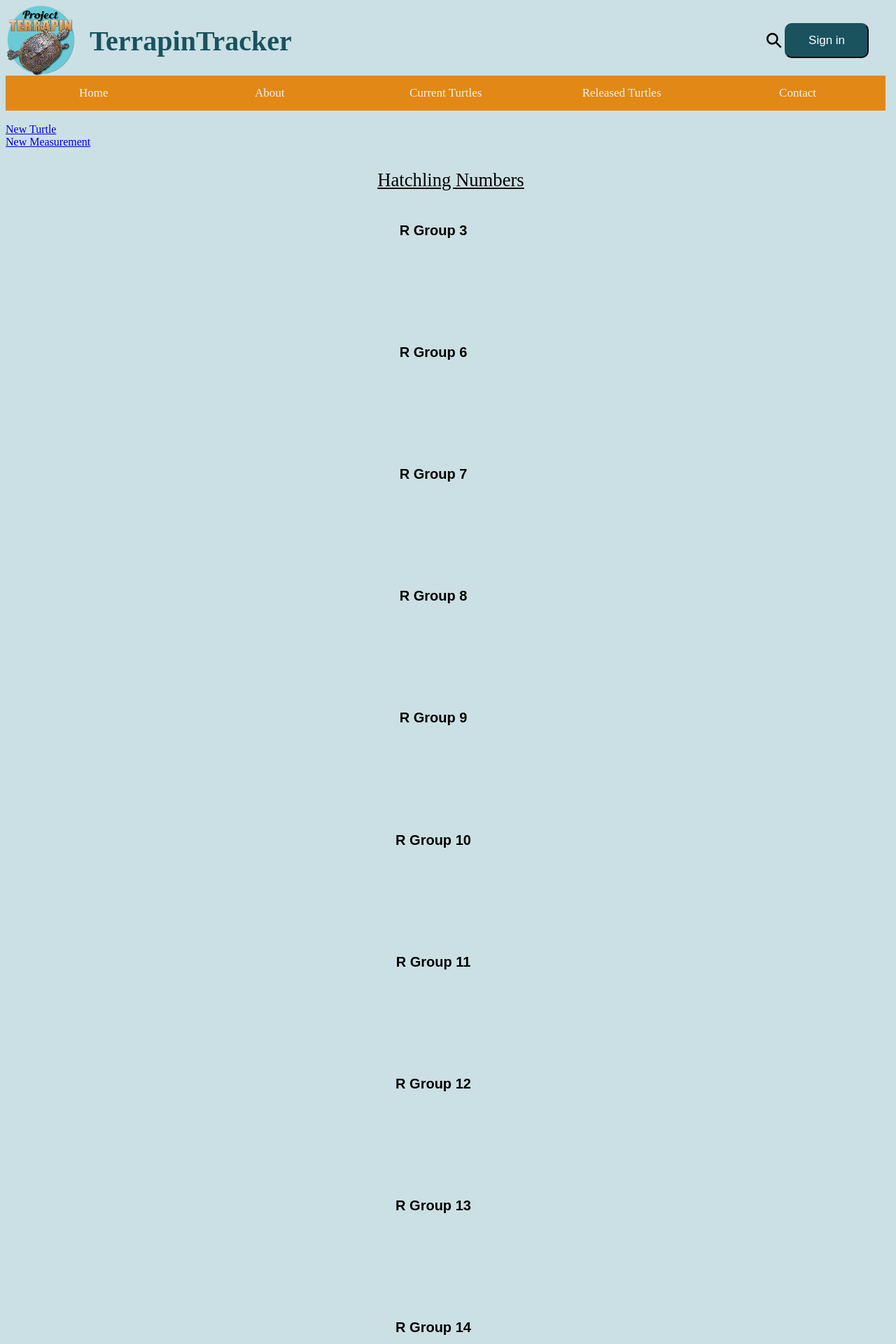
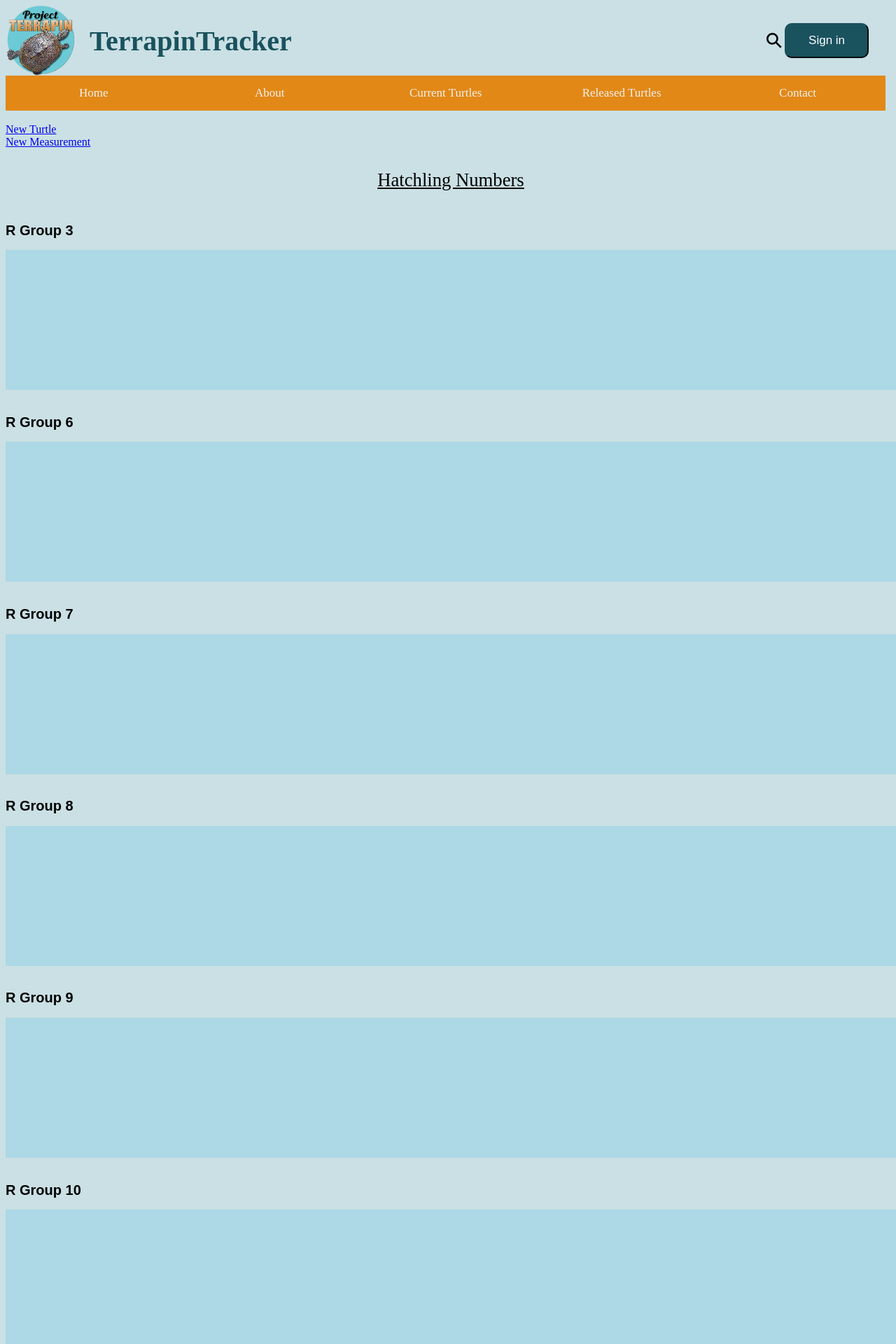
Before and after one commit to henbestaj/senior-capstone, a Django app: template terrapin_tracker/turtles/templates/turtles/current.html in a window 1280 px wide. Shown: the top 1920 px of the page at 70% size. Run offline with Django 4.2, Linux system fonts and the light colour scheme; the template is opened without the code that fills it, so the values that code supplies are empty.

Commit message:
fixed r tables

```diff
--- a/terrapin_tracker/turtles/static/turtles/current_style.css
+++ b/terrapin_tracker/turtles/static/turtles/current_style.css
@@ -1,18 +1,18 @@
 .current-table  {
-    /* display: block; */
-    /* width: 100%;
-    height: 100px; */
-    /* margin: auto; */
-    /* padding: none; */
+    display: block;
+    width: 100%;
+    height: 200px;
+    margin: auto;
+    padding: none;
     background-color: lightblue;
-    /* text-align: center;
-    border-spacing: 15px 15px; */
+    text-align: center;
+    border-spacing: 15px 15px;
   }
   .current-table td {
 
     border-radius: 10px;
-    /* height: 160px;
-    width: 120px; */
+    height: 160px;
+    width: 120px;
     align-content: baseline;
     border: 1px solid black;
 
@@ -31,7 +31,7 @@
   h2 {
     font-size: 15pt;
     font-family: sans-serif;
-    text-align: center;
+    text-align: left;
     margin-right: 50px;
     text-decoration: none;
   }
```
